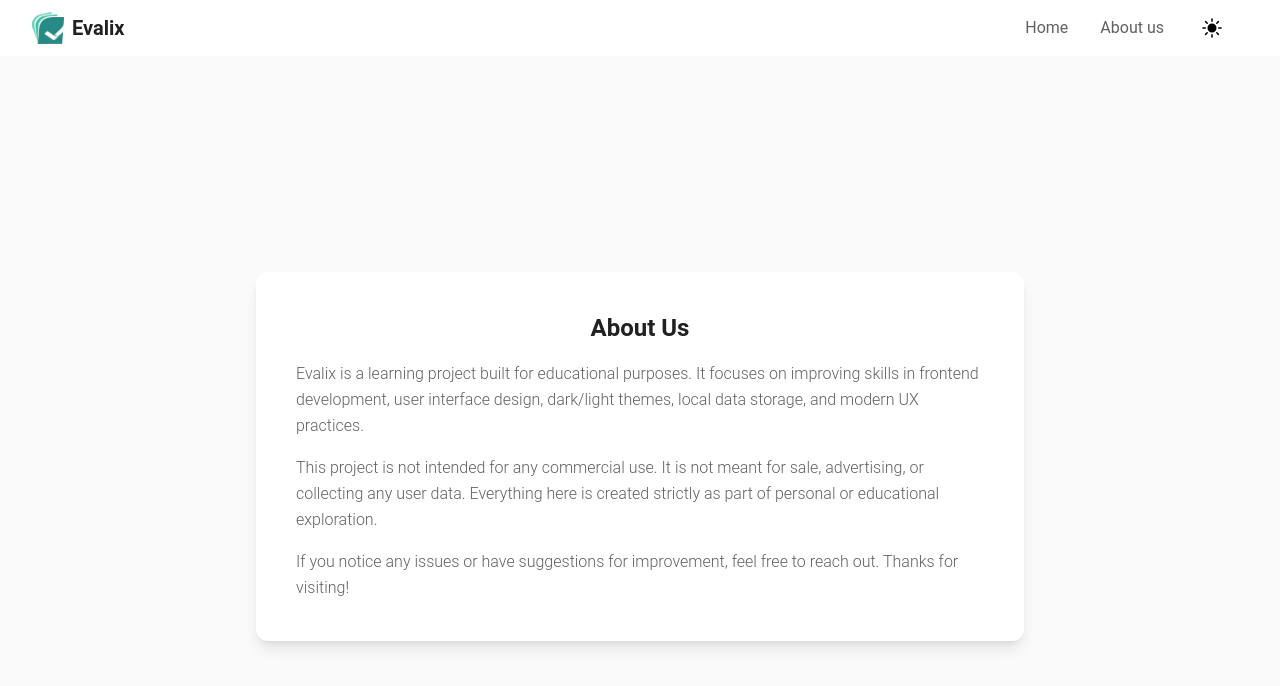
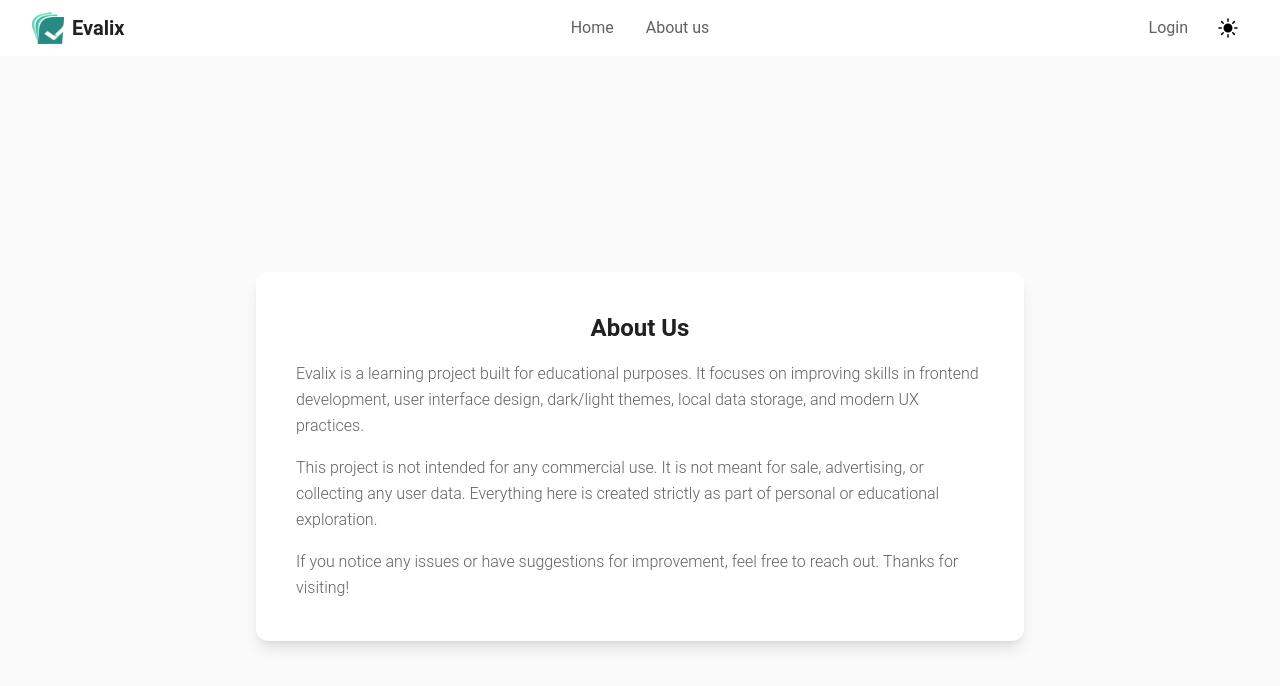
Before and after one commit to CourseWork-HR-Asist/Evalix-UI, a React (Vite) app: page /about in a window 1280 px wide. Shown: the top 686 px of the page. Built offline with nearby package versions, Linux system fonts and the light colour scheme; no server answers; sample sign-in values are in the browser's storage.

Commit message:
fix: styles

```diff
--- a/src/components/layout/navigators/NavBar.tsx
+++ b/src/components/layout/navigators/NavBar.tsx
@@ -22,27 +22,45 @@
 }
 
 function NavLinks() {
-  const links = [
-    { text: "Home", url: "/" },
-    { text: "About us", url: "/about" },
-  ];
-
   return (
     <ul className="mb-4 mt-2 flex flex-col gap-2 lg:mb-0 lg:mt-0 lg:flex-row lg:items-center lg:gap-6">
-      {links.map((item) => (
       <Typography
-          key={item.text}
         as="li"
         type="small"
         className="p-1 font-normal text-gray-700 hover:text-gray-900 dark:text-gray-300 dark:hover:text-white transition-colors"
       >
-          <a href={item.url} className="flex items-center">
-            {item.text}
+        <a href="/" className="flex items-center">
+          Home
         </a>
       </Typography>
-      ))}
+      <Typography
+        as="li"
+        type="small"
+        className="p-1 font-normal text-gray-700 hover:text-gray-900 dark:text-gray-300 dark:hover:text-white transition-colors"
+      >
+        <a href="/about" className="flex items-center">
+          About us
+        </a>
+      </Typography>
+    </ul>
+  );
+}
+
+function RightSection() {
+  return (
+    <div className="flex items-center gap-4">
+      <Typography
+        as="a"
+        href="/auth"
+        type="small"
+        className="p-1 font-normal text-gray-700 hover:text-gray-900 dark:text-gray-300 dark:hover:text-white transition-colors hidden lg:block"
+      >
+        Login
+      </Typography>
+      <div className="hidden lg:block">
         <ThemeToggleButton />
-    </ul>
+      </div>
+    </div>
   );
 }
 
@@ -114,13 +132,29 @@
       >
         <div className="flex items-center justify-between">
           <Logo />
-          <div className="mr-4 hidden lg:block">
+
+          <div className="hidden lg:block absolute left-1/2 transform -translate-x-1/2">
             <NavLinks />
           </div>
+
+          <div className="flex items-center gap-4">
+            <RightSection />
             <MobileMenuToggle openNav={openNav} setOpenNav={setOpenNav} />
           </div>
+        </div>
         <Collapse open={openNav}>
+          <div className="flex flex-col gap-4 lg:hidden">
             <NavLinks />
+            <div className="flex items-center justify-between p-2">
+              <a
+                href="/auth"
+                className="font-normal text-gray-700 hover:text-gray-900 dark:text-gray-300 dark:hover:text-white transition-colors"
+              >
+                Login
+              </a>
+              <ThemeToggleButton />
+            </div>
+          </div>
         </Collapse>
       </Navbar>
     </div>
--- a/src/features/home/components/Footer.tsx
+++ b/src/features/home/components/Footer.tsx
@@ -1,3 +1,5 @@
+
+import React from 'react';
 
 const connectLinkList = [
   {
@@ -12,7 +14,7 @@
       >
         <path
           fillRule="evenodd"
-          d="M12 2C6.477 2 2 6.484 2 12.017..."
+          d="M12 2C6.477 2 2 6.477 2 12c0 4.42 2.865 8.166 6.839 9.49.5.092.682-.217.682-.482 0-.237-.008-.866-.013-1.7-2.782.603-3.369-1.34-3.369-1.34-.454-1.156-1.11-1.462-1.11-1.462-.908-.62.069-.608.069-.608 1.003.07 1.531 1.03 1.531 1.03.892 1.529 2.341 1.087 2.91.832.092-.647.35-1.088.636-1.338-2.22-.253-4.555-1.11-4.555-4.943 0-1.091.39-1.984 1.029-2.683-.103-.253-.446-1.27.098-2.647 0 0 .84-.269 2.75 1.025A9.578 9.578 0 0112 6.836c.85.004 1.705.115 2.504.337 1.909-1.294 2.747-1.025 2.747-1.025.546 1.377.202 2.394.1 2.647.64.699 1.028 1.592 1.028 2.683 0 3.842-2.339 4.687-4.566 4.935.359.309.678.919.678 1.852 0 1.336-.012 2.415-.012 2.743 0 .267.18.578.688.48C19.138 20.161 22 16.416 22 12c0-5.523-4.477-10-10-10z"
           clipRule="evenodd"
         />
       </svg>
@@ -28,7 +30,7 @@
         viewBox="0 0 24 24"
         aria-hidden="true"
       >
-        <path d="M19 0h-14c-2.761 0-5 2.239..." />
+        <path d="M19 0h-14c-2.761 0-5 2.239-5 5v14c0 2.761 2.239 5 5 5h14c2.762 0 5-2.239 5-5v-14c0-2.761-2.238-5-5-5zm-11 19h-3v-11h3v11zm-1.5-12.268c-.966 0-1.75-.79-1.75-1.764s.784-1.764 1.75-1.764 1.75.79 1.75 1.764-.783 1.764-1.75 1.764zm13.5 12.268h-3v-5.604c0-3.368-4-3.113-4 0v5.604h-3v-11h3v1.765c1.396-2.586 7-2.777 7 2.476v6.759z" />
       </svg>
     ),
   },
--- a/src/features/resume/components/ResumePage.tsx
+++ b/src/features/resume/components/ResumePage.tsx
@@ -49,7 +49,7 @@
       <div className="p-6">
         <div className="flex flex-col">
           <div className="mb-4">
-            <h3 className="text-xl font-bold text-gray-800 dark:text-white mb-2">
+            <h3 className="text-xl font-bold text-gray-800 dark:text-white mb-2 truncate" title={resume.originalFileName}>
               {resume.originalFileName}
             </h3>
             <div className="flex items-center text-gray-400 dark:text-gray-500 mb-1">
@@ -62,7 +62,7 @@
             </div>
             <div className="flex items-center text-gray-400 dark:text-gray-500 mb-1">
               <UserIcon className="h-4 w-4 mr-1" />
-              <span className="text-sm">
+              <span className="text-sm truncate max-w-[200px] sm:max-w-none" title={resume.user?.email}>
                 {resume.user?.email || "Unknown user"}
               </span>
             </div>
@@ -75,15 +75,15 @@
                 Resume File
               </span>
             </div>
-            <p className="text-sm text-gray-600 dark:text-gray-400 ml-7">
+            <p className="text-sm text-gray-600 dark:text-gray-400 ml-7 truncate" title={resume.originalFileName}>
               {resume.originalFileName}
             </p>
           </div>
 
-          <div className="flex justify-end mt-4 space-x-2">
+          <div className="flex flex-wrap justify-end gap-2 mt-4">
             <button
               onClick={() => handleDownload(resume.url)}
-              className="flex items-center px-3 py-1 bg-blue-50 dark:bg-blue-900/30 text-blue-700 dark:text-blue-300 rounded-md hover:bg-blue-100 dark:hover:bg-blue-900/50 transition-colors"
+              className="flex items-center px-3 py-1 bg-blue-50 dark:bg-blue-900/30 text-blue-700 dark:text-blue-300 rounded-md hover:bg-blue-100 dark:hover:bg-blue-900/50 transition-colors flex-shrink-0"
               title="Download"
             >
               <ArrowDownTrayIcon className="h-4 w-4 mr-1" />
@@ -92,7 +92,7 @@
             {isAutor && (
               <button
                 onClick={handleDeleteClick}
-                className="flex items-center px-3 py-1 bg-red-50 dark:bg-red-900/30 text-red-700 dark:text-red-300 rounded-md hover:bg-red-100 dark:hover:bg-red-900/50 transition-colors"
+                className="flex items-center px-3 py-1 bg-red-50 dark:bg-red-900/30 text-red-700 dark:text-red-300 rounded-md hover:bg-red-100 dark:hover:bg-red-900/50 transition-colors flex-shrink-0"
                 title="Delete"
               >
                 <TrashIcon className="h-4 w-4 mr-1" />
--- a/src/features/vacancy/components/VacancyCard.tsx
+++ b/src/features/vacancy/components/VacancyCard.tsx
@@ -20,12 +20,12 @@
 }: VacancyCardProps) => {
   return (
     <div
-      className={`bg-white dark:bg-[#2A2A2A] rounded-xl shadow-md overflow-hidden hover:shadow-lg transition-shadow duration-300 cursor-pointer ${className}`}
+      className={`h-full flex flex-col bg-white dark:bg-[#2A2A2A] rounded-xl shadow-md overflow-hidden hover:shadow-lg transition-shadow duration-300 cursor-pointer ${className}`}
       onClick={onClick}
     >
-      <div className="p-4 sm:p-6">
+      <div className="flex-1 p-4 sm:p-6 flex flex-col">
         <div className="grid grid-cols-1 sm:grid-cols-5 gap-4">
-          <div className="sm:col-span-2 flex flex-col justify-between">
+          <div className="sm:col-span-2 flex flex-col justify-between h-full">
             <div>
               <h3 className="text-xl font-bold text-gray-800 dark:text-gray-100 mb-2">
                 {vacancy.title}
@@ -74,7 +74,7 @@
               )}
           </div>
 
-          <div className="sm:col-span-3 mt-4 sm:mt-0">
+          <div className="sm:col-span-3 mt-4 sm:mt-0 flex-1">
             <div className="mb-3">
               <div className="flex items-start mb-1">
                 <AcademicCapIcon className="h-5 w-5 text-blue-600 mr-2 mt-0.5 flex-shrink-0" />
--- a/src/features/vacancy/components/VacancyPage.tsx
+++ b/src/features/vacancy/components/VacancyPage.tsx
@@ -97,13 +97,16 @@
               </div>
             </ContentCard>
           ) : (
-            <div className="grid grid-cols-1 md:grid-cols-2 gap-6">
+            <div className="grid grid-cols-1 md:grid-cols-2 gap-6 max-w-6xl mx-auto w-full">
               {vacancies.map((vacancy: Vacancy) => (
-                <VacancyCard
-                  key={vacancy.id}
-                  vacancy={vacancy}
-                  onClick={() => handleDetailModal(vacancy)}
-                />
+                <div key={vacancy.id} className="w-full h-full">
+                  <div className="h-full">
+                    <VacancyCard
+                      vacancy={vacancy}
+                      onClick={() => handleDetailModal(vacancy)}
+                    />
+                  </div>
+                </div>
               ))}
             </div>
           )}
```
Lines whose indentation alone changed are shown as unchanged.
